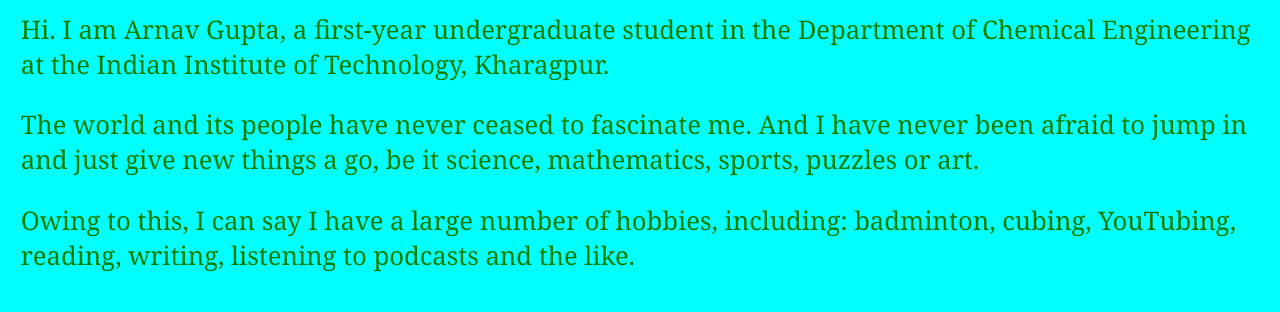
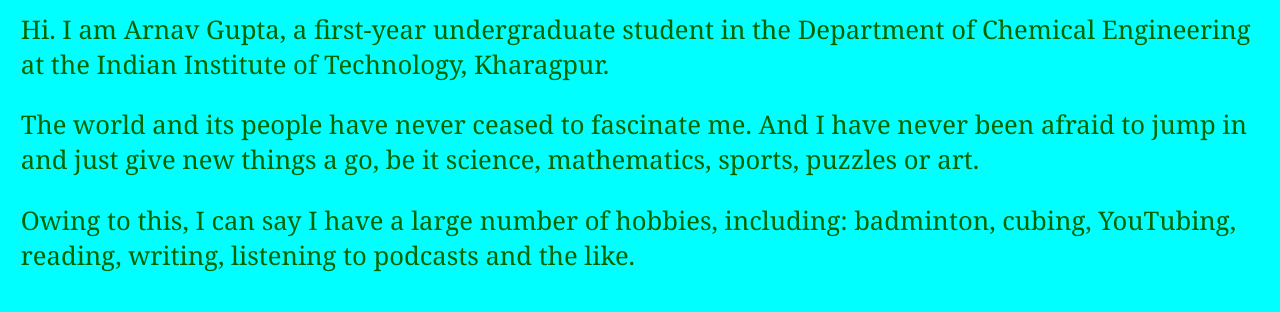
Before and after one commit to ArnavGupta1729/MyPortfolio, a plain HTML site: page aboutme.html in a window 1280 px wide. Shown: the part 139-451 px from the top of the page. Drawn offline with Linux system fonts and the light colour scheme.

Commit message:
Update portfolio.css

```diff
--- a/portfolio.css
+++ b/portfolio.css
@@ -122,7 +122,7 @@
   margin-right: 1vw;
   font-size: 2vw;
   font-weight: 500;
-  color: rgb(0, 124, 0);
+  color: darkgreen;
   font-family: Cambria, Cochin, Georgia, Times, "Times New Roman", serif;
 }
 
```
